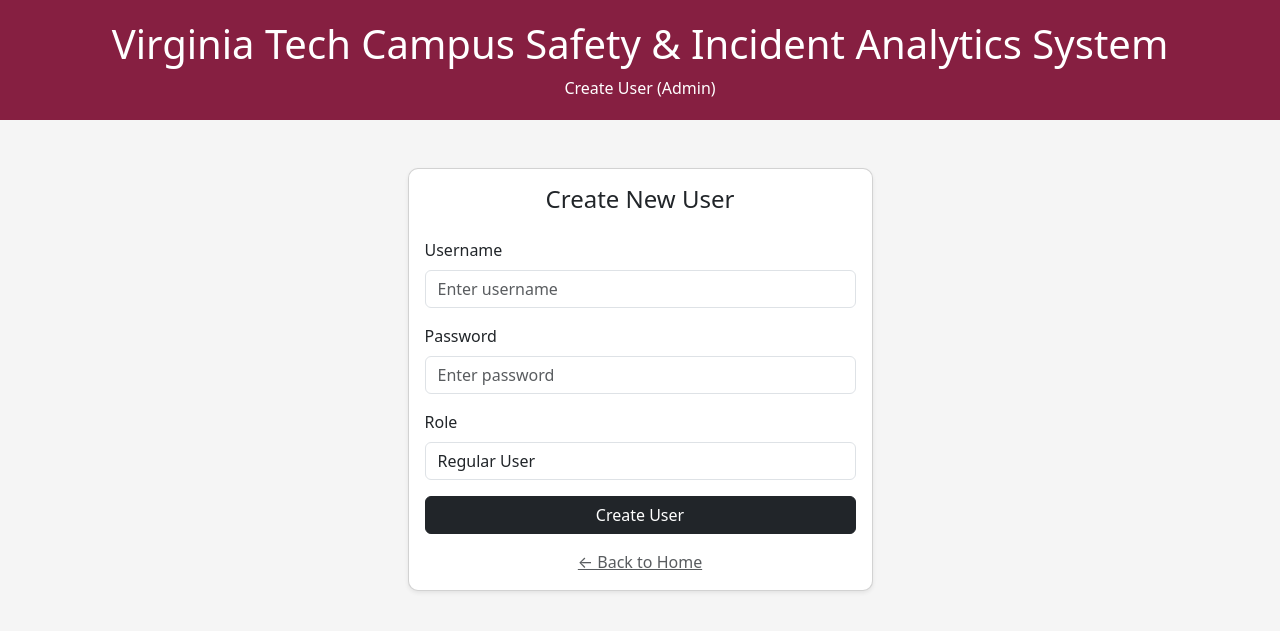
After one commit to walexross2022/4604CampusSafetySystem, a Flask app: page /create_user in a window 1280 px wide. The commit adds this page. Shown: the top 631 px of the page. Run offline with Flask 3, Linux system fonts and the light colour scheme; the visitor is signed in with stand-in values (Sample User, id 1).

Commit message:
Addied create user capability for admins

```diff
--- a/backend/app.py
+++ b/backend/app.py
@@ -557,7 +557,37 @@ def change_password():
 
     return render_template('change_password.html')
 
+@app.route('/create_user', methods=['GET', 'POST'])
+def create_user():
+    # Only admins allowed
+    if 'role' not in session or session['role'] != 'admin':
+        flash("Admin access required")
+        return redirect(url_for('home'))
 
+    if request.method == 'POST':
+        username = request.form['username']
+        password = request.form['password']
+        role = request.form['role']
+
+        hashed = bcrypt.hashpw(password.encode('utf-8'), bcrypt.gensalt())
+
+        conn = get_db_connection()
+        cursor = conn.cursor()
+
+        try:
+            cursor.execute("""
+                INSERT INTO users (username, password_hash, role)
+                VALUES (%s, %s, %s)
+            """, (username, hashed, role))
+            conn.commit()
+            flash("User created successfully")
+        except:
+            flash("Username already exists")
+            return redirect(url_for('create_user'))
+
+        return redirect(url_for('home'))
+
+    return render_template('create_user.html')
 
 
 
--- /dev/null
+++ b/frontend/templates/create_user.html
@@ -0,0 +1,110 @@
+<!DOCTYPE html>
+<html>
+<head>
+    <title>Create User - VT Campus Safety System</title>
+
+    <!-- Bootstrap -->
+    <link href="https://cdn.jsdelivr.net/npm/bootstrap@5.3.0/dist/css/bootstrap.min.css" rel="stylesheet">
+
+    <style>
+        body {
+            background-color: #f5f5f5;
+        }
+
+        .header-bar {
+            background-color: #861F41;
+            color: white;
+            padding: 20px;
+        }
+
+        .card {
+            border-radius: 10px;
+        }
+
+        .btn-main {
+            width: 100%;
+        }
+    </style>
+</head>
+
+<body>
+
+<!-- HEADER -->
+<div class="header-bar text-center">
+    <h1>Virginia Tech Campus Safety & Incident Analytics System</h1>
+    <p class="mb-0">Create User (Admin)</p>
+</div>
+
+<div class="container mt-5 d-flex justify-content-center">
+
+    <div class="col-md-5">
+
+        <div class="card shadow-sm">
+            <div class="card-body">
+
+                <h4 class="text-center mb-4">Create New User</h4>
+
+                <!-- FLASH MESSAGE -->
+                {% with messages = get_flashed_messages() %}
+                    {% if messages %}
+                        <div class="alert alert-info text-center">
+                            {{ messages[0] }}
+                        </div>
+                    {% endif %}
+                {% endwith %}
+
+                <form method="POST">
+
+                    <!-- USERNAME -->
+                    <div class="mb-3">
+                        <label class="form-label">Username</label>
+                        <input
+                            name="username"
+                            class="form-control"
+                            placeholder="Enter username"
+                            required>
+                    </div>
+
+                    <!-- PASSWORD -->
+                    <div class="mb-3">
+                        <label class="form-label">Password</label>
+                        <input
+                            type="password"
+                            name="password"
+                            class="form-control"
+                            placeholder="Enter password"
+                            required>
+                    </div>
+
+                    <!-- ROLE -->
+                    <div class="mb-3">
+                        <label class="form-label">Role</label>
+                        <select name="role" class="form-control">
+                            <option value="user">Regular User</option>
+                            <option value="admin">Admin</option>
+                        </select>
+                    </div>
+
+                    <!-- SUBMIT -->
+                    <button type="submit" class="btn btn-dark btn-main">
+                        Create User
+                    </button>
+
+                </form>
+
+                <!-- BACK -->
+                <div class="text-center mt-3">
+                    <a href="{{ url_for('home') }}" class="text-muted">
+                        ← Back to Home
+                    </a>
+                </div>
+
+            </div>
+        </div>
+
+    </div>
+
+</div>
+
+</body>
+</html>
--- a/frontend/templates/home.html
+++ b/frontend/templates/home.html
@@ -173,6 +173,10 @@
                         Edit Incident
                     </a>
 
+                    <a href="{{ url_for('create_user') }}" class="btn btn-dark">
+                        Create User
+                    </a>
+
                 </div>
 
             {% else %}
```
Lines whose indentation alone changed are shown as unchanged.
